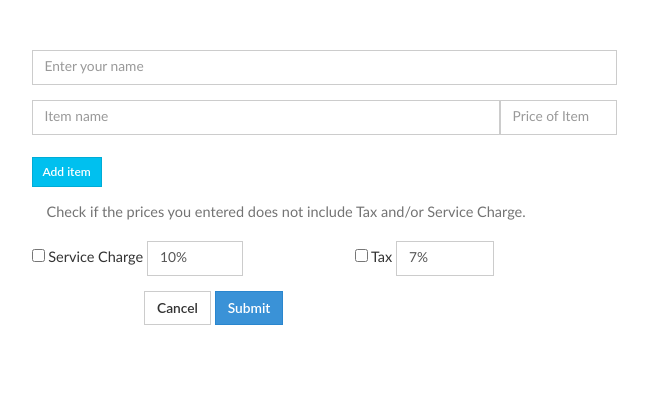
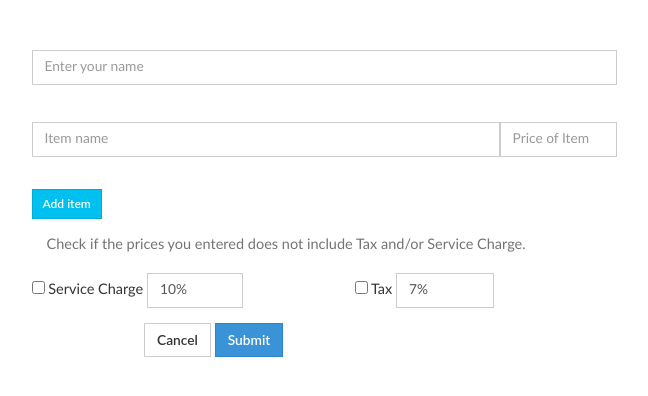
Before and after one commit to kiangkuang/WhoPay, a CodeIgniter app: page /database/index.php/main/create in a window 1280 px wide. Shown: the top 396 px of the page, without its empty margins (316-964 px from the left). Run offline with CodeIgniter, Linux system fonts and the light colour scheme; style sheets or scripts are compiled from the project's sources; some libraries are stand-ins or nearby versions; some web fonts are replaced.

Commit message:
Improved spacing for input boxes in create page

```diff
--- a/application/views/create.php
+++ b/application/views/create.php
@@ -22,13 +22,16 @@ defined('BASEPATH') OR exit('No direct script access allowed');
 						<div class ="form-group">
 							<!-- <label for="name">Name</label> -->
 							<input type="text" class="form-control" id="name" name="name" placeholder="Enter your name">
+							<br>
 						</div>
 
 						<!-- Item Field -->
 						<div class="form-group">
 							<div id="itemlist">
 								<!-- <label>Items:</label><br> -->
-								<input type="text" class="form-control itemname" name="items[]" placeholder="Item name"><input type="text" class="form-control itemcost" name="itemcosts[]" placeholder="Price of Item">
+								<p>
+									<input type="text" class="form-control itemname" name="items[]" placeholder="Item name"><input type="text" class="form-control itemcost" name="itemcosts[]" placeholder="Price of Item">
+								</p>
 							</div>
 							<br>
 							<!-- Button to add Items -->
--- a/assets/dist/js/create.js
+++ b/assets/dist/js/create.js
@@ -1,4 +1,4 @@
 // Append item to itemlist
 $('#additem').click(function(){
-    $('#itemlist').append('<input type="text" class="form-control itemname" name="items[]" placeholder="Item name"><input type="text" class="form-control itemcost" name="itemcosts[]" placeholder="Price of Item">');
+    $('#itemlist').append('<p><input type="text" class="form-control itemname" name="items[]" placeholder="Item name"><input type="text" class="form-control itemcost" name="itemcosts[]" placeholder="Price of Item"></p>');
 });
```
